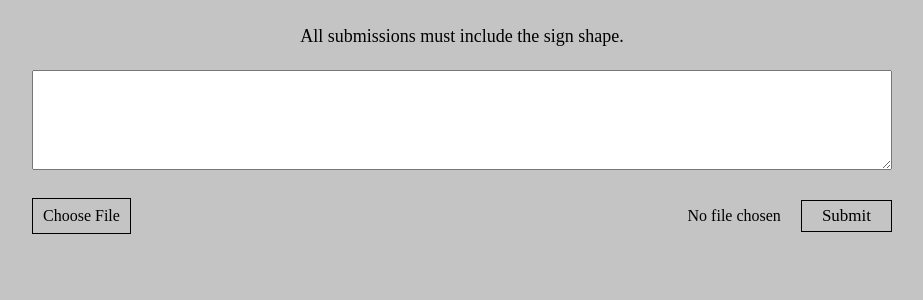
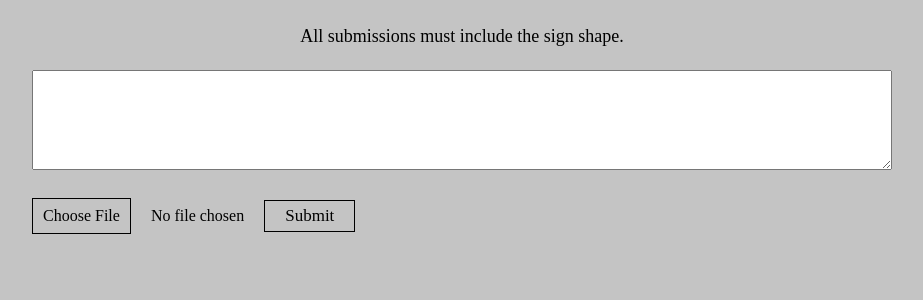
Before and after one commit to Orlando-Bloom/sign-shape, a Flask app: page /new in a window 1280 px wide. Shown: the part 272-572 px from the top of the page, without its empty margins (178-1101 px from the left). Run offline with Flask 3, Linux system fonts and the light colour scheme; parts of the project's set-up code (start-up, migrations or seed data) failed here and were passed over.

Commit message:
Update post.html

```diff
--- a/templates/post.html
+++ b/templates/post.html
@@ -69,10 +69,10 @@
         }
 
         .file-name {
-            margin-left: auto; /* Pushes filename text to the right */
+
             font-size: 16px;
             font-family: "Times New Roman", serif;
-            text-align: left;
+            margin-left:10px;
             white-space: nowrap;
         }
 
```
